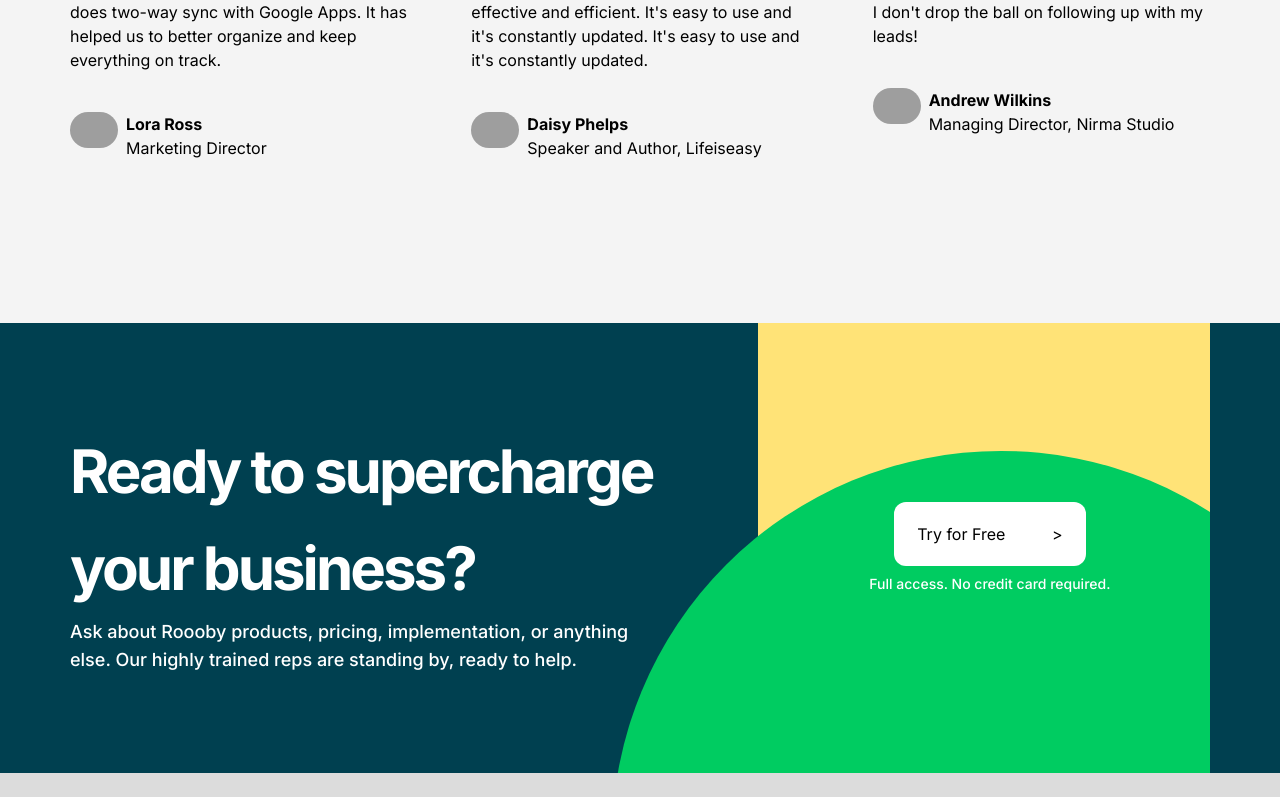
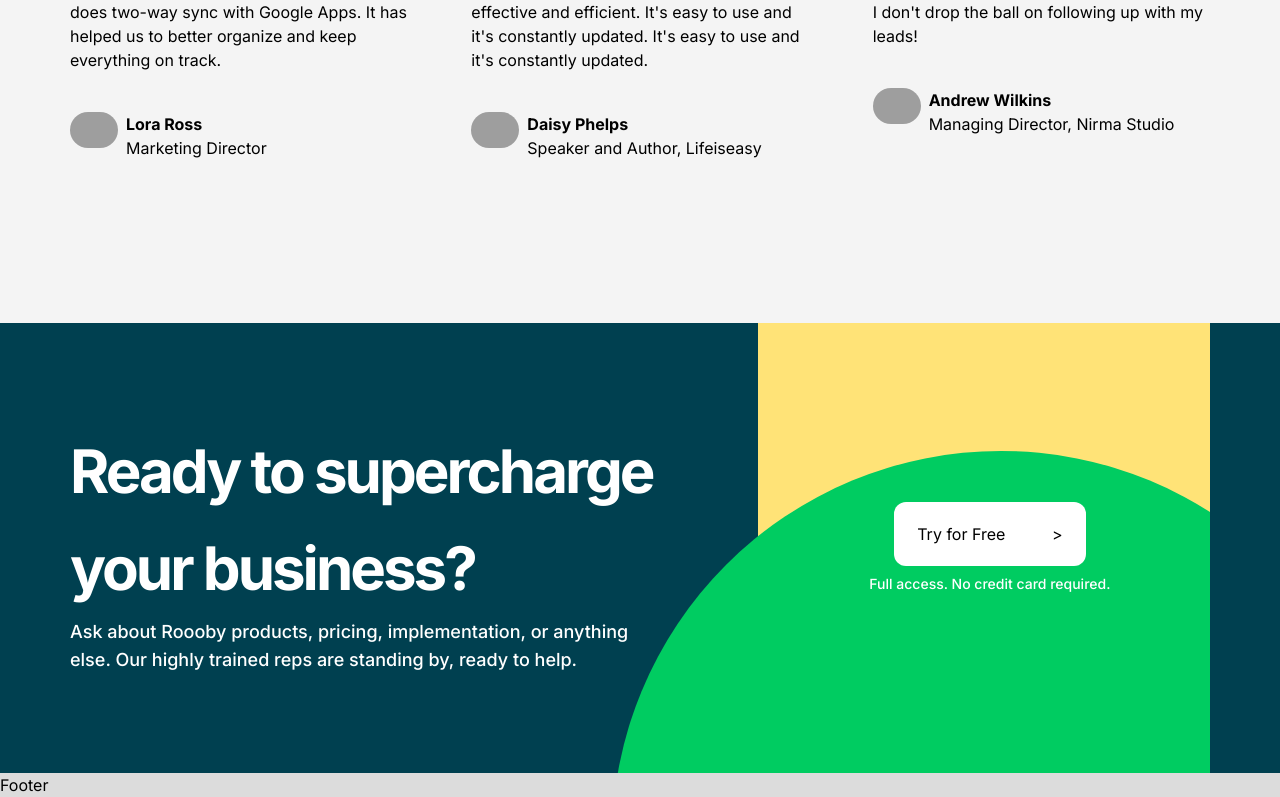
Before and after one commit to altesidriz/zing-task-2, a Next.js app: page / in a window 1280 px wide. Shown: the part 6648-7445 px from the top of the page. Before the commit the page ends 7421 px from the top, so only its background shows below. Built offline with nearby package versions, Linux system fonts and the light colour scheme; grey boxes are pictures that could not be loaded.

Commit message:
created footer

```diff
--- a/src/app/layout.js
+++ b/src/app/layout.js
@@ -1,6 +1,7 @@
 import { Inter } from 'next/font/google';
 import './globals.css';
 import Navbar from '@/components/navbar';
+import Footer from '@/components/footer';
 
 const inter = Inter({ subsets: ['latin'] });
 
@@ -15,6 +16,7 @@ export default function RootLayout({ children }) {
       <body className={inter.className} style={{ background: '#DCDCDC' }}>
         <Navbar />
         {children}
+        <Footer />
       </body>
     </html>
   );
--- /dev/null
+++ b/src/components/footer.jsx
@@ -0,0 +1,8 @@
+const Footer = () => {
+  return (
+    <div className='tailwind-class-name'>
+      Footer
+    </div>
+  );
+};
+export default Footer;
```
